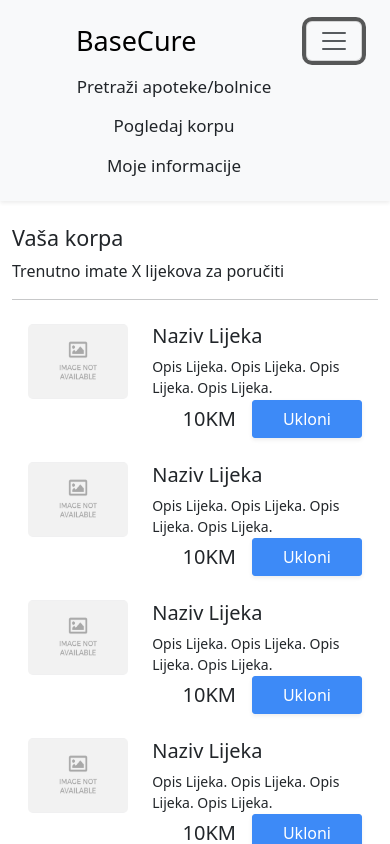
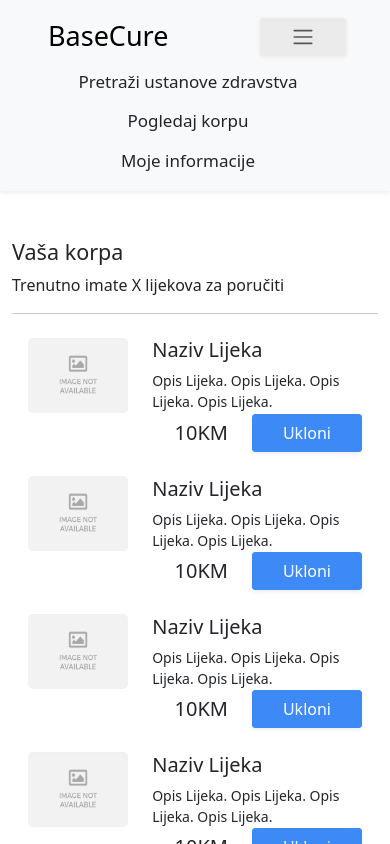
Before and after one commit to ikbalcaus/BaseCure, an Angular app in the folder AngularApp/: page /korpa in a window 390 px wide. Both pictures are taken after a click on the button "Toggle navigation". Shown: the top 844 px of the page. Built offline with nearby package versions, Linux system fonts and the light colour scheme.

Commit message:
Small changes in design

```diff
--- a/AngularApp/src/app/components/filter/filter.component.html
+++ b/AngularApp/src/app/components/filter/filter.component.html
@@ -1,4 +1,4 @@
-<div class="container my-4">
+<div class="container mt-5 mb-4">
     <div class="input-result">
         <input type="text" id="input1" class="form-control" placeholder="{{placeholder1}}" (keyup)="getAutoComplete(1)" autocomplete="off">
         <ul id="results1" class="filter-list list-group shadow-sm"></ul>
--- a/AngularApp/src/app/components/item-list/item-list.component.html
+++ b/AngularApp/src/app/components/item-list/item-list.component.html
@@ -10,10 +10,10 @@
             </div>
             <div class="card-column align-items-center justify-content-end">
                 <div>
-                    <h5 class="mb-0 me-3">{{price}}</h5>
+                    <h5 class="mb-0 me-4">{{price}}</h5>
                 </div>
                 <div>
-                    <button class="btn btn-primary">Ukloni</button>
+                    <button class="btn btn-primary">{{btnText}}</button>
                 </div>
             </div>
         </div>
--- a/AngularApp/src/app/components/item-list/item-list.component.ts
+++ b/AngularApp/src/app/components/item-list/item-list.component.ts
@@ -11,4 +11,5 @@ export class ItemListComponent {
   @Input() name = "";
   @Input() description = "";
   @Input() price = "";
+  @Input() btnText = "";
 }
--- a/AngularApp/src/app/components/navbar/navbar.component.css
+++ b/AngularApp/src/app/components/navbar/navbar.component.css
@@ -1,3 +1,6 @@
+.navbar {
+    padding: 11px 10% 11px 5% !important;
+}
 .navbar-brand {
     font-size: 27px;
     font-weight: 500;
@@ -9,3 +12,9 @@
 .active-link {
     font-weight: 500;
 }
+
+@media (max-width: 1200px) {
+    .navbar {
+        padding: 11px 20px 11px 0 !important;
+    }
+}
--- a/AngularApp/src/app/components/navbar/navbar.component.html
+++ b/AngularApp/src/app/components/navbar/navbar.component.html
@@ -1,13 +1,12 @@
-<nav class="navbar navbar-expand-lg bg-body-tertiary shadow-sm p-3">
-  <div class="container-fluid">
+<nav class="navbar navbar-expand-xl bg-body-tertiary shadow-sm">
   <a class="navbar-brand px-5" routerLink="/">BaseCure</a>
-    <button class="navbar-toggler" type="button" data-bs-toggle="collapse" data-bs-target="#navbarSupportedContent" aria-controls="navbarSupportedContent" aria-expanded="false" aria-label="Toggle navigation">
+  <button class="navbar-toggler btn btn-secondary me-4" type="button" data-bs-toggle="collapse" data-bs-target="#navbarSupportedContent" aria-controls="navbarSupportedContent" aria-expanded="false" aria-label="Toggle navigation">
     <span class="navbar-toggler-icon"></span>
   </button>
   <div class="collapse navbar-collapse" id="navbarSupportedContent">
-      <ul class="navbar-nav ms-auto me-5">
+    <ul class="navbar-nav ms-auto">
       <li class="nav-item">
-          <a class="btn navbar-link" routerLink="/pretrazi" routerLinkActive="active-link">Pretraži apoteke/bolnice</a>
+        <a class="btn navbar-link" routerLink="/pretrazi" routerLinkActive="active-link">Pretraži ustanove zdravstva</a>
       </li>
       <li class="nav-item">
         <a class="btn navbar-link" routerLink="/korpa" routerLinkActive="active-link">Pogledaj korpu</a>
@@ -20,5 +19,4 @@
       <li class="nav-item">
     </ul>
   </div>
-  </div>
 </nav>
--- a/AngularApp/src/app/pages/landing-page/landing-page.component.css
+++ b/AngularApp/src/app/pages/landing-page/landing-page.component.css
@@ -1,6 +1,6 @@
 :host {
     display: block;
-    height: calc(100vh - 83px);
+    height: calc(100vh - 73px);
     background-image: url("./../../../assets/img/landing-page-background.jpg");
     background-position: center;
     background-size: cover;
--- a/AngularApp/src/app/pages/medical-institution/medical-institution-carton/medical-institution-carton.component.html
+++ b/AngularApp/src/app/pages/medical-institution/medical-institution-carton/medical-institution-carton.component.html
@@ -1,9 +1,8 @@
 <!-- FILEPATH: /C:/Users/hp/BaseCure_b_AS/temp/AngularApp/src/app/pages/medical-records/medical-records.component.html -->
 <div class="container">
-    <h1 class="mt-3">Medicinski kartoni</h1>
 
     <!-- View Medical Records -->
-    <div class="card mt-4">
+    <div class="card mt-5">
         <div class="card-header">
             <h5>Odaberi Medicinski Karton</h5>
         </div>
@@ -91,7 +90,7 @@
     </div>
 
     <!-- Delete Medical Record -->
-    <div class="card my-4">
+    <div class="card my-5">
         <div class="card-header">
             <h5>Obrisi Medicinski Karton</h5>
         </div>
--- a/AngularApp/src/app/pages/user/user-about/user-about.component.html
+++ b/AngularApp/src/app/pages/user/user-about/user-about.component.html
@@ -12,7 +12,7 @@
         </div>
     </div>
     <iframe
-        class="container location my-4"
+        class="container location my-5"
         height="300px"
         loading="lazy"
         allowfullscreen
--- a/AngularApp/src/app/pages/user/user-cart/user-cart.component.html
+++ b/AngularApp/src/app/pages/user/user-cart/user-cart.component.html
@@ -1,5 +1,5 @@
 <div class="container">
-  <div class="my-4 main">
+  <div class="my-5 main">
     <div class="items">
       <h4>Vaša korpa</h4>
       <p>Trenutno imate X lijekova za poručiti</p>
@@ -8,6 +8,7 @@
         name="Naziv Lijeka"
         description="Opis Lijeka. Opis Lijeka. Opis Lijeka. Opis Lijeka."
         price="10KM"
+        btnText="Ukloni"
       ></app-item-list>
     </div>
     <div class="card-details card text-white bg-secondary mt-4 shadow-lg">
--- a/AngularApp/src/app/pages/user/user-medicines/user-medicines.component.css
+++ b/AngularApp/src/app/pages/user/user-medicines/user-medicines.component.css
@@ -1,9 +1,3 @@
-.items {
-    width: 80%;
-    position: relative;
-    left: 50%;
-    transform: translateX(-50%);
-}
 .pagination {
     justify-content: center;
     cursor: pointer;
--- a/AngularApp/src/app/pages/user/user-medicines/user-medicines.component.html
+++ b/AngularApp/src/app/pages/user/user-medicines/user-medicines.component.html
@@ -2,11 +2,12 @@
   placeholder1="Naziv lijeka"
   placeholder2="Opis lijeka"
 ></app-filter>
-<div class="items">
+<div class="container">
   <app-item-list *ngFor="let i of [0,1,2,3,4]"
       name="Naziv Lijeka"
       description="Opis Lijeka. Opis Lijeka. Opis Lijeka. Opis Lijeka."
       price="10KM"
+      btnText="Dodaj u korpu"
   ></app-item-list>
 </div>
 <ul class="pagination mt-3 mb-4">
--- a/AngularApp/src/styles.css
+++ b/AngularApp/src/styles.css
@@ -7,7 +7,7 @@
 .btn:active {
     border-color: transparent !important;
 }
-.btn-primary, .btn-danger {
+.btn-primary, .btn-secondary, .btn-danger {
     box-shadow: 0 .125rem .25rem rgba(0, 0, 0, .075) !important;
     font-weight: 500;
     font-size: 16px;
@@ -27,21 +27,18 @@
     border: 1px solid #1976D2 !important;
 }
 .btn-secondary {
-    background-color: #fff !important;
-    border: 1px solid #eee !important;
+    background-color: #ebebeb !important;
+    border: 1px solid #ebebeb !important;
     color: #000 !important;
-    font-weight: 400;
-    padding: 6px 30px 7px 30px;
-    margin-top: 1px;
-    font-size: 16px;
+    box-shadow: 0 .06rem .25rem rgba(0, 0, 0, .075) !important;
 }
 .btn-secondary:hover {
-    background-color: #eee !important;
-    border: 1px solid #ddd !important;
+    background-color: #dfdfdf !important;
+    border: 1px solid #dfdfdf !important;
 }
 .btn-secondary:active {
-    background-color: #ddd !important;
-    border: 1px solid #ccc !important;
+    background-color: #d0d0d0 !important;
+    border: 1px solid #d0d0d0 !important;
 }
 .btn, .login, .form-control, .form-check-input, .card, .card-img-top, .card-body, .list-group {
     border-radius: 3px;
```
Lines whose indentation alone changed are shown as unchanged.
